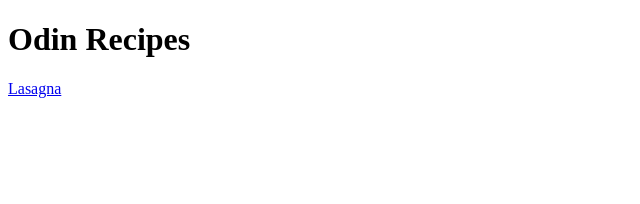
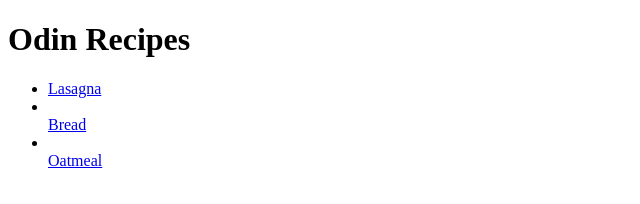
Before and after one commit to Skjolde89/odin-recipes, a plain HTML site: page index.html in a window 1280 px wide. Shown: the whole page, without its empty margins (0-640 px from the left). Drawn offline with Linux system fonts and the light colour scheme.

Commit message:
Added all recipes to list

```diff
--- a/index.html
+++ b/index.html
@@ -9,7 +9,11 @@
 
 <body>
     <h1>Odin Recipes</h1>
-    <a href="./recipes/lasagna.html">Lasagna</a>
+    <ul>
+        <li><a href="./recipes/lasagna.html">Lasagna</a></li>
+        <li></li><a href="./recipes/bread.html">Bread</a></li>
+        <li></li><a href="./recipes/oatmeal.html">Oatmeal</a></li>
+    </ul>
 </body>
 
 </html>
```
